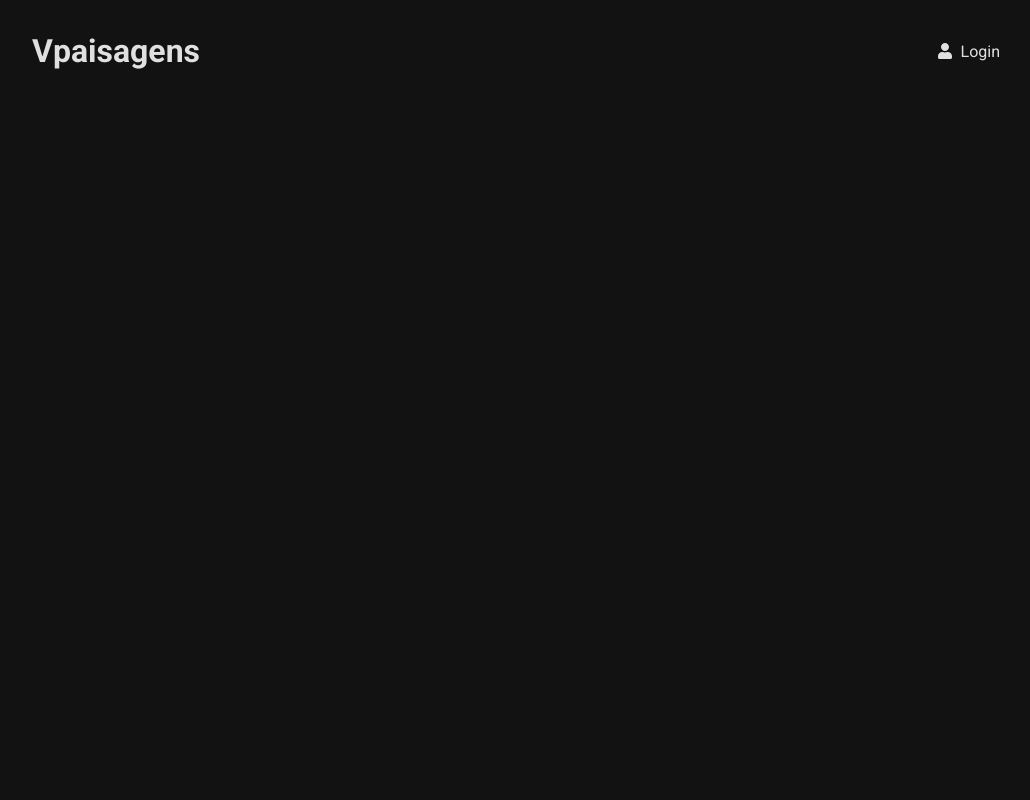
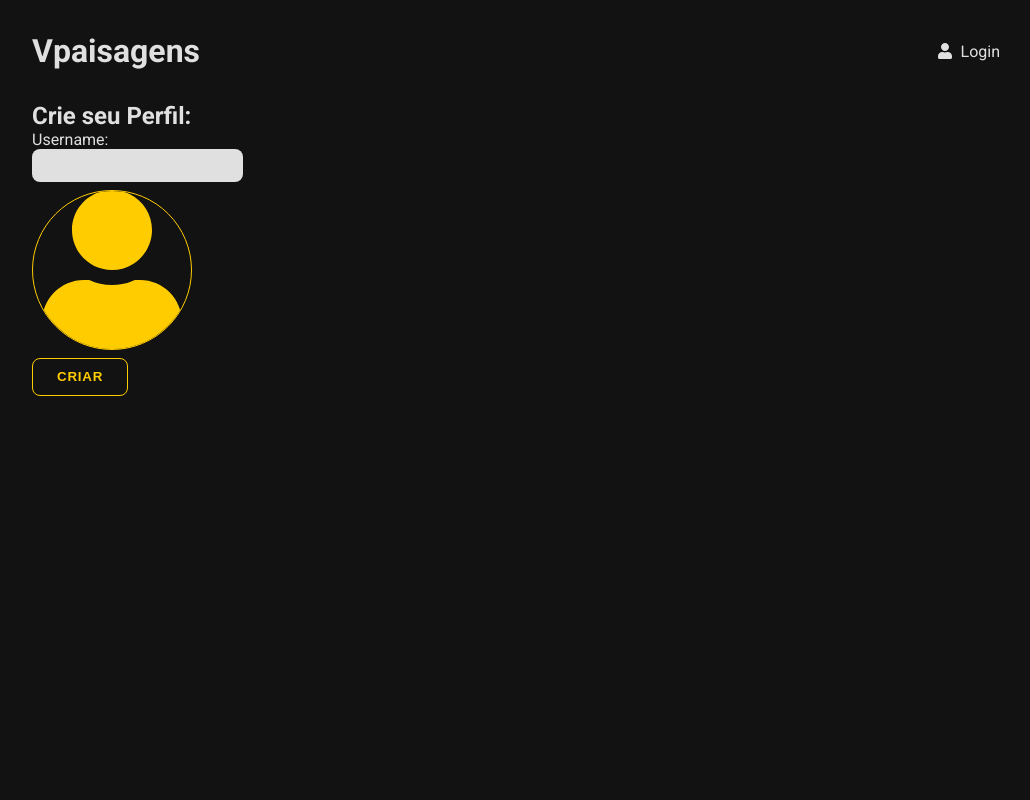
Before and after one commit to Vacf04/vpaisagens, a Next.js app: page /login/registrar/criar-perfil in a window 1280 px wide. Shown: the top 800 px of the page, without its empty margins (124-1154 px from the left). Built offline with nearby package versions, Linux system fonts and the light colour scheme; no server answers.

Commit message:
Feat: Home aparecendo para todos, formulario de criar perfil criado,

```diff
--- /dev/null
+++ b/src/actions/user-create.ts
@@ -0,0 +1,47 @@
+'use server'
+
+
+import { createClient } from "@/lib/supabaseServer";
+
+
+export default async function userCreate(id: string, username: string, avatar: File ) {
+    const supabaseServer = await createClient();
+
+    const fileExt = avatar.name.split(".").pop();
+    const fileName = `${crypto.randomUUID()}.${fileExt}`;
+    const filePath = `${fileName}`;
+    let error = null;
+    let data = null;
+
+    const { data: dataImage, error: errorImage } = await supabaseServer.storage
+      .from("imagens")
+      .upload(filePath, avatar, {
+        cacheControl: "3600",
+        upsert: false,
+      });
+
+    if (!dataImage) {
+        error = errorImage;
+        data = dataImage;
+      return {data, error};
+    }
+
+    console.log(dataImage)
+
+    const { data: dataPost, error: errorPost } = await supabaseServer
+      .from("profiles")
+      .insert([
+        {
+          id,
+          username,
+          avatar_url: `https://bbakykgrrgwpnfukhkad.supabase.co/storage/v1/object/public/imagens/${dataImage.path}`,
+        },
+      ])
+      .select();
+
+      data = dataPost;
+      error = errorPost;
+
+      console.log(dataPost, errorPost)
+    return { data, error };
+}
--- a/src/app/login/registrar/criar-perfil/page.tsx
+++ b/src/app/login/registrar/criar-perfil/page.tsx
@@ -1,3 +1,11 @@
-export default function RegisterPage() {
-  return <section></section>;
+import CriarPerfilForm from "@/components/criar-perfil/CriarPerfilForm";
+
+export default function CreateProfilePage() {
+  return (
+    <section>
+      <div className="container">
+        <CriarPerfilForm />
+      </div>
+    </section>
+  );
 }
--- a/src/components/criar-perfil/CriarPerfilForm.module.css
+++ b/src/components/criar-perfil/CriarPerfilForm.module.css
@@ -0,0 +1,38 @@
+.inputImage {
+  display: none;
+}
+
+.labelImage {
+  border: solid 0.1rem var(--color-accent);
+  background-color: transparent;
+  padding: 0.5rem 1rem;
+  border-radius: var(--border-radius);
+  display: flex;
+  align-items: center;
+  color: var(--color-accent);
+  cursor: pointer;
+  transition: var(--transition);
+  margin-bottom: 0.5rem;
+  width: 10rem;
+  height: 10rem;
+  border-radius: 50%;
+  justify-content: center;
+  overflow: hidden;
+  position: relative;
+}
+
+.labelImage svg {
+  position: absolute;
+  width: 10rem !important;
+  height: 10rem !important;
+}
+
+.labelImage img {
+  position: absolute;
+  position: absolute;
+  width: 100%;
+  height: 100%;
+  object-fit: cover;
+  object-position: center;
+  z-index: 1;
+}
--- a/src/components/criar-perfil/CriarPerfilForm.tsx
+++ b/src/components/criar-perfil/CriarPerfilForm.tsx
@@ -0,0 +1,124 @@
+"use client";
+import { useState } from "react";
+import styles from "./CriarPerfilForm.module.css";
+import { useAuth } from "@/context/authContext";
+import { redirect } from "next/navigation";
+import Input from "../forms/Input";
+import { FaRegImage, FaUser } from "react-icons/fa";
+import Image from "next/image";
+import userCreate from "@/actions/user-create";
+import Button from "../forms/Button";
+
+export default function CriarPerfilForm() {
+  const [username, setUsername] = useState("");
+  const [avatar, setAvatar] = useState<File | null>(null);
+  const [previewImageUrl, setPreviewImageUrl] = useState<string | null>(null);
+  const [message, setMessage] = useState<{
+    message: string;
+    type: "error" | "success";
+  } | null>(null);
+  const [isSubmitting, setIsSubmitting] = useState(false);
+  const { user } = useAuth();
+
+  const handleProfileSubmit = async (e: React.FormEvent) => {
+    e.preventDefault();
+    setMessage(null);
+    setIsSubmitting(true);
+
+    if (!avatar || !username || !username.trim()) {
+      setMessage({
+        message: "Por favor, Preencha todos os campos",
+        type: "error",
+      });
+      setIsSubmitting(false);
+      return;
+    }
+
+    if (avatar && !avatar.type.startsWith("image/")) {
+      setMessage({
+        message: "Selecione uma imagem válida.",
+        type: "error",
+      });
+      setIsSubmitting(false);
+      return;
+    }
+    if (user)
+      try {
+        const { data, error } = await userCreate(user.id, username, avatar);
+        if (error) {
+          throw new Error(error.message || "Ocorreu um erro desconhecido.");
+        }
+
+        console.log(data, error);
+
+        if (data) {
+          setMessage({
+            message: "Perfil criado com sucesso, Vamos te redirecionar",
+            type: "success",
+          });
+          setTimeout(() => {
+            redirect("/conta");
+          }, 1500);
+        }
+      } catch (error: unknown) {
+        if (error instanceof Error)
+          setMessage({
+            message: error.message,
+            type: "error",
+          });
+      } finally {
+        setIsSubmitting(false);
+      }
+
+    setIsSubmitting(false);
+  };
+
+  function handleImagePreview(e: React.ChangeEvent<HTMLInputElement>) {
+    if (e.target.files !== null) {
+      if (previewImageUrl) {
+        URL.revokeObjectURL(previewImageUrl);
+      }
+      const file = e.target.files[0];
+      if (file) {
+        const imageUrl = URL.createObjectURL(file);
+        setPreviewImageUrl(imageUrl);
+        setAvatar(file);
+      } else {
+        setPreviewImageUrl(null);
+        setAvatar(null);
+      }
+    }
+  }
+
+  return (
+    <form onSubmit={handleProfileSubmit}>
+      <h1>Crie seu Perfil:</h1>
+      <label htmlFor="username">Username:</label>
+      <Input
+        type="text"
+        id="username"
+        name="username"
+        value={username}
+        onChange={(e) => setUsername(e.target.value)}
+        required
+        disabled={isSubmitting}
+      />
+      <label htmlFor="image" className={styles.labelImage}>
+        {previewImageUrl ? (
+          <Image src={previewImageUrl} width={500} height={500} alt="User" />
+        ) : (
+          <FaUser />
+        )}
+      </label>
+      <input
+        type="file"
+        accept="image/*"
+        name="image"
+        id="image"
+        className={styles.inputImage}
+        onChange={handleImagePreview}
+      />
+      <Button>{isSubmitting ? "Criando..." : "Criar"}</Button>
+    </form>
+  );
+}
--- a/src/components/posts/Posts.tsx
+++ b/src/components/posts/Posts.tsx
@@ -23,8 +23,7 @@ export default function Posts({ isHome }: { isHome: boolean }) {
   useEffect(() => {
     async function getPosts() {
       setLoading(true);
-      if (user) {
-        const userIdParameter = isHome ? null : user.id; //parameter to know if is on home or on a page of user
+      const userIdParameter = isHome ? null : user ? user?.id : null; //parameter to know if is on home or on a page of user
       const { data, error } = await postsGet(userIdParameter, range);
       if (error) setErrorMessage(error.message);
       if (data) {
@@ -40,7 +39,6 @@ export default function Posts({ isHome }: { isHome: boolean }) {
         });
       }
       setLoading(false);
-      }
     }
 
     getPosts();
```
Lines whose indentation alone changed are shown as unchanged.
